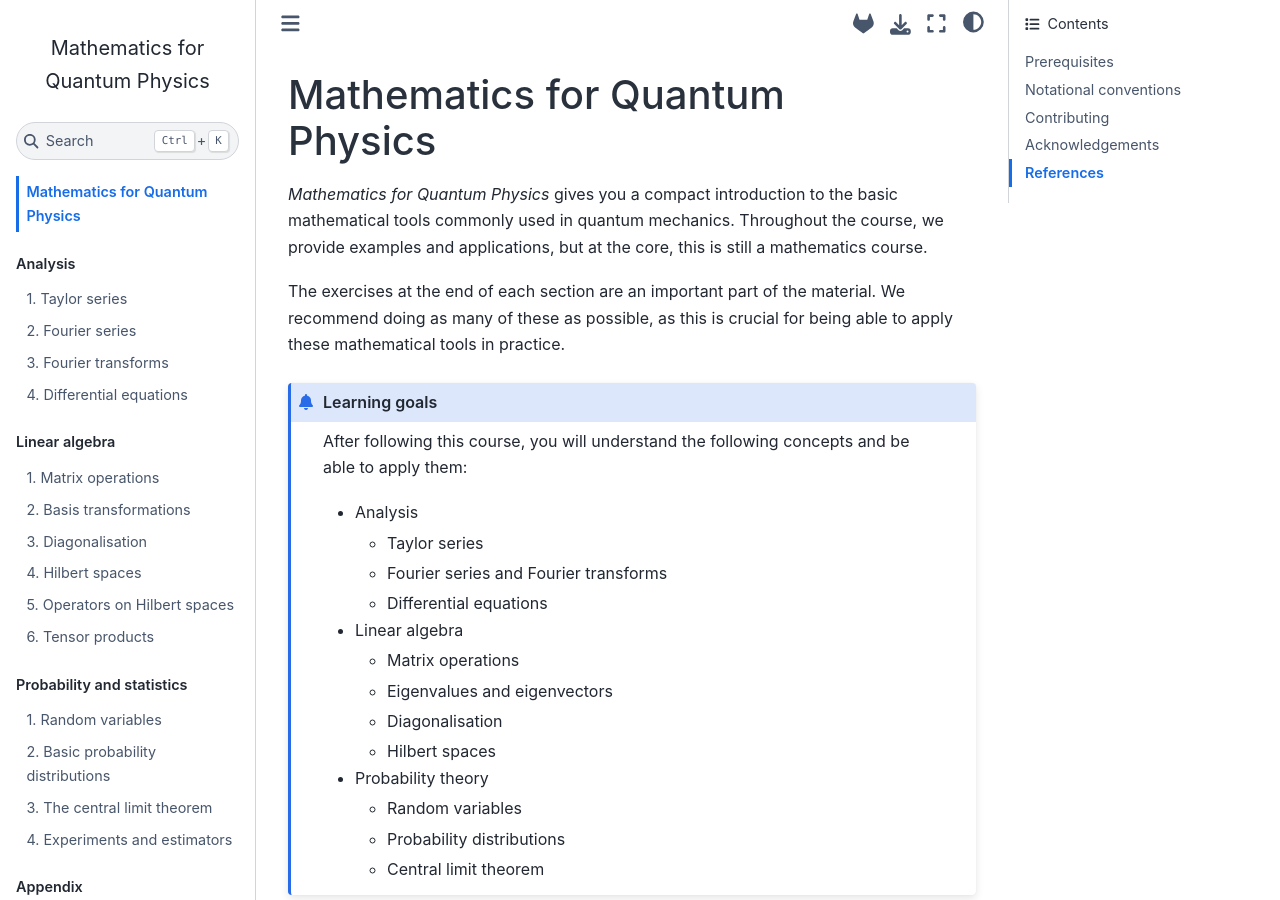
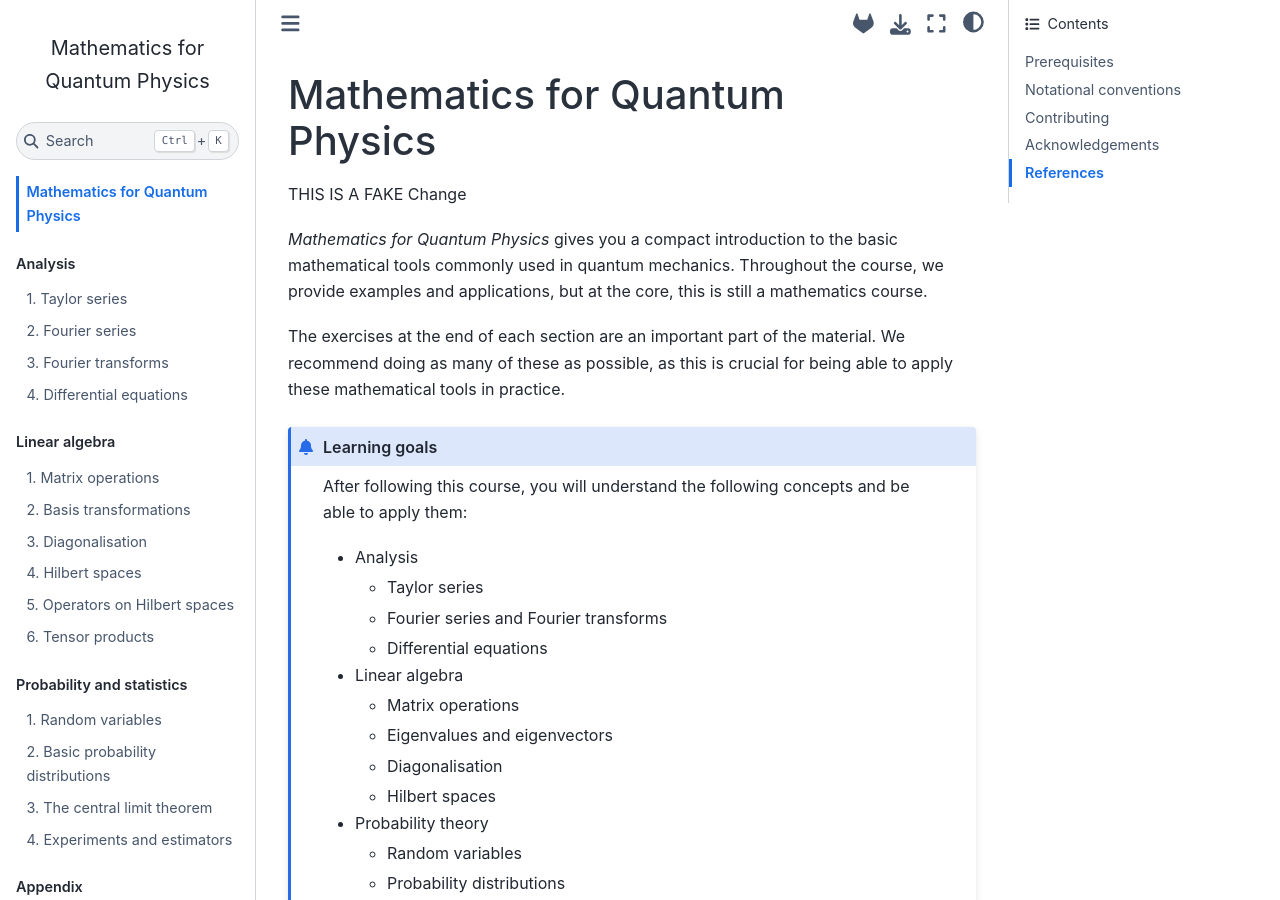
Before and after one commit to SirbayC/AIGuildHackathon-Demo-MathQuantPhysics, a Jupyter Book: the page built from index.md, in a window 1280 px wide and 900 px high. Built offline with Jupyter Book 1.0.4 settings and Sphinx 7.4.7 and the Sphinx Book theme 1.1.4, drawn with Linux system fonts in a browser that asks for light colours; comment, search, counter and statistics services are not loaded; cross-references to code outside the pages are shown as plain code.

Commit message:
mock changes

```diff
--- a/_static/quizzes/basis_trans.json
+++ b/_static/quizzes/basis_trans.json
@@ -6,7 +6,7 @@
             {
                 "answer": "$P_{B \\to C}$ maps coordinates of vectors in basis $B$ to coordinates in basis $C$.",
                 "correct": false,
-                "feedback": "This statement accurately describes the role of the transformation matrix in mapping coordinates between bases. However, there's a more complete answer that includes all relevant points."
+                "feedback": "THIS IS A FAKE Change 3 This statement accurately describes the role of the transformation matrix in mapping coordinates between bases. However, there's a more complete answer that includes all relevant points."
             },
             {
                 "answer": "We have $\\mathbf{b}_1=2\\mathbf{c}_1+\\mathbf{c}_2$ and $\\mathbf{b}_2=-\\mathbf{c}_1+3\\mathbf{c}_2$.",
--- a/index.md
+++ b/index.md
@@ -1,4 +1,6 @@
 # Mathematics for Quantum Physics
+
+THIS IS A FAKE Change
 
 *Mathematics for Quantum Physics* gives you a compact introduction
 to the basic mathematical tools commonly used in quantum mechanics.
```
Also changed, not shown: basis-transformations.md (+2 -0 lines).
